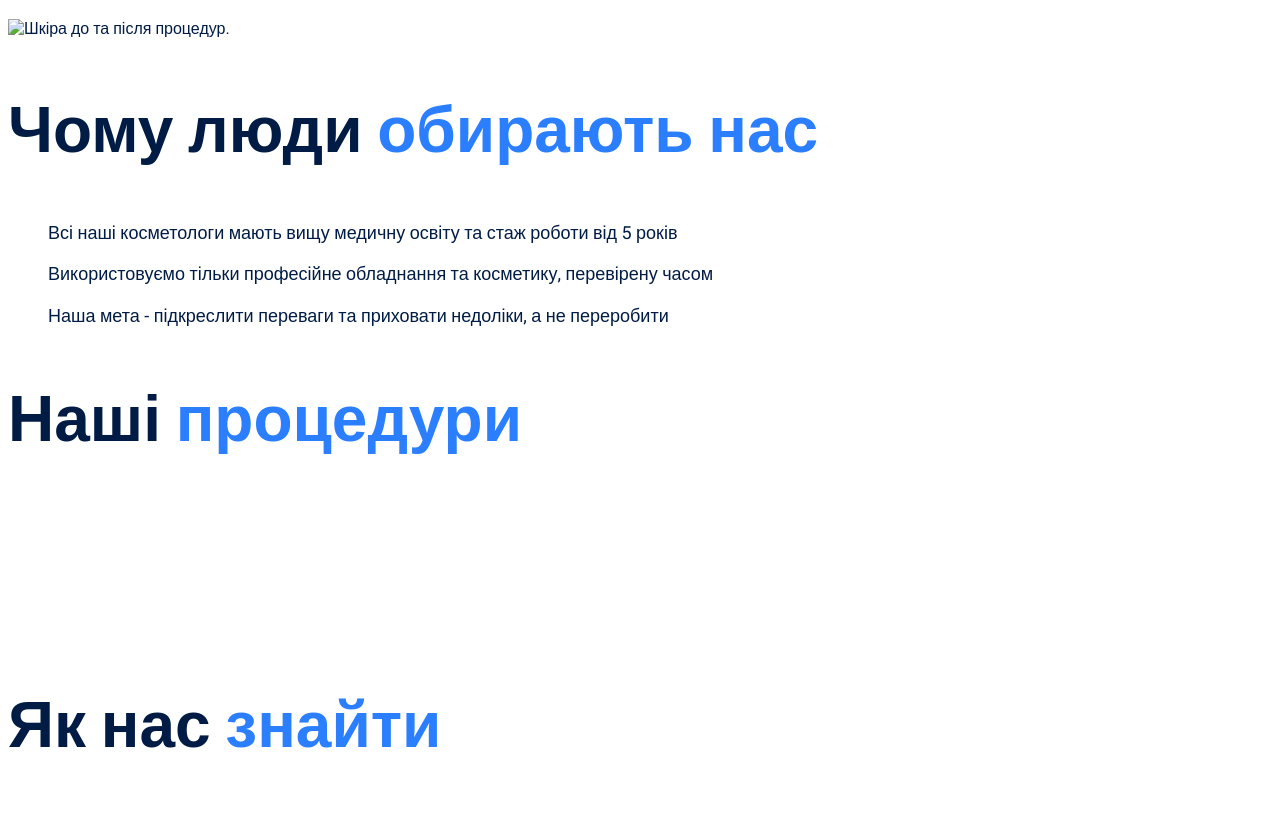
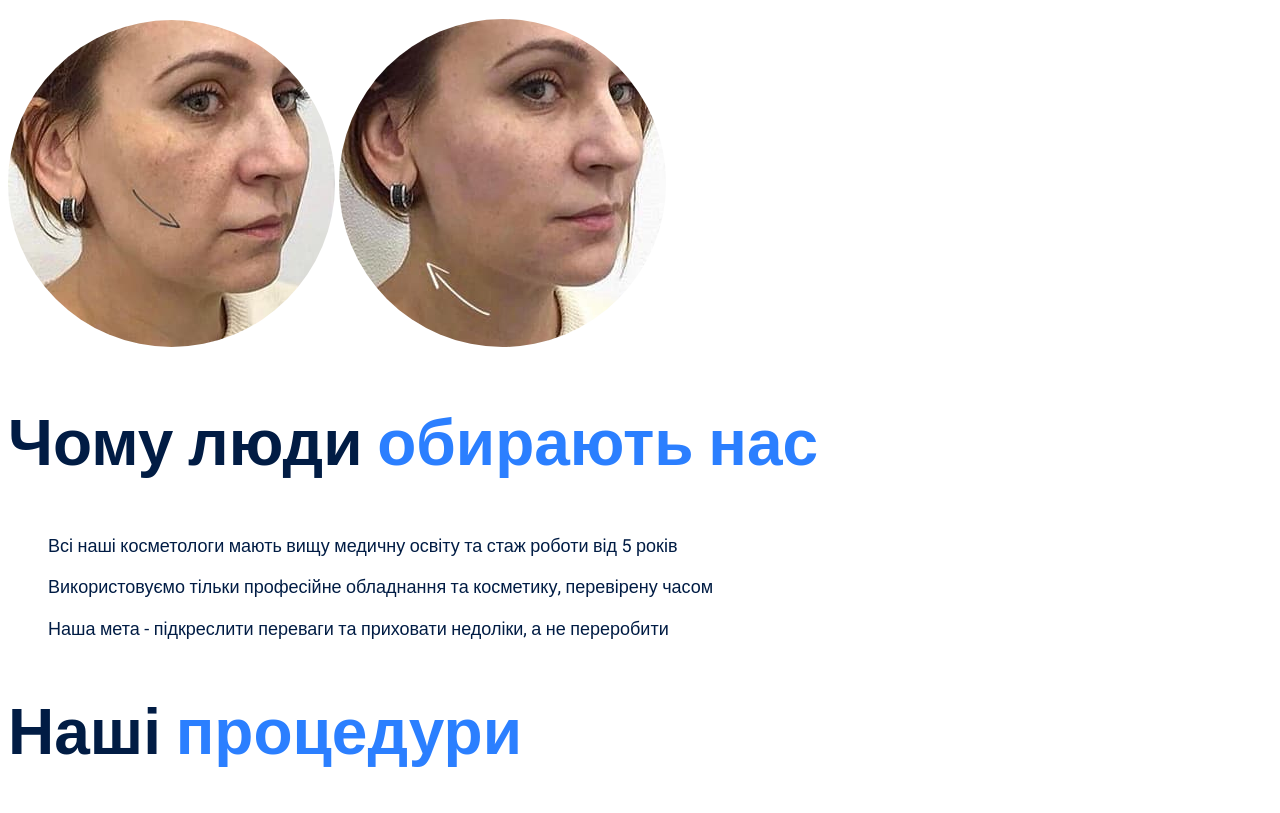
Before and after one commit to Rozlutska/genius-homework-1, a plain HTML site: page index.html in a window 1280 px wide. Shown: the part 900-1713 px from the top of the page. Drawn offline with Linux system fonts and the light colour scheme.

Commit message:
add photos

```diff
--- a/css/styles.css
+++ b/css/styles.css
@@ -158,3 +158,7 @@ ul {
   color: var(--color-secondary-copyright);
   font-size: 13px;
 }
+
+.images-skin {
+  border-radius: 50%;
+}
--- a/index.html
+++ b/index.html
@@ -60,7 +60,16 @@
           препарати допоможуть вам підтримувати свою красу та молодість. З нами
           краса назавжди!
         </p>
-        <img src="./imeges/изображ..png" alt="Шкіра до та після процедур." />
+        <img
+          class="images-skin"
+          src="./imeges/шкіра_до.jpg"
+          alt="Шкіра до процедур."
+        />
+        <img
+          class="images-skin"
+          src="./imeges/шкіра_після.jpg"
+          alt="Шкіра після процедур."
+        />
       </section>
       <section id="why-we-section">
         <h2 class="section-title">
```
